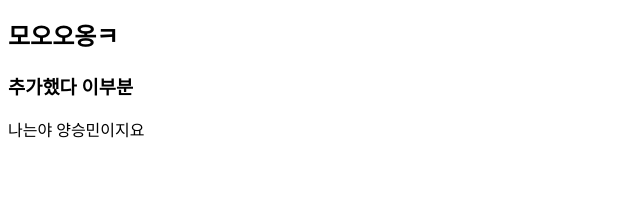
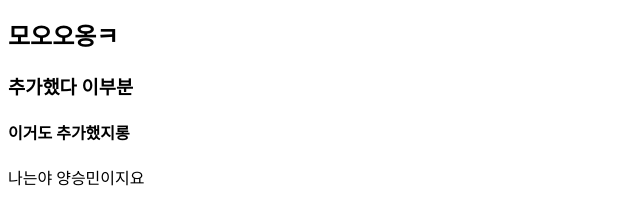
Before and after one commit to Seungmin5898/test-Project, a plain HTML site: page index.html in a window 1280 px wide. Shown: the part 116-340 px from the top of the page, without its empty margins (0-640 px from the left). Drawn offline with Linux system fonts and the light colour scheme.

Commit message:
second commit

```diff
--- a/index.html
+++ b/index.html
@@ -11,6 +11,7 @@
     <p>예ㅖㅖㅖㅖㅖ</p>
     <h2>모오오옹ㅋ</h2>
     <h3>추가했다 이부분 </h3>
-    <main> 나는야 양승민이지요 </main>
+    <h4> 이거도 추가했지롱 </h4>
+    <main> 나는야 양승민이지요</main>
   </body>
 </html>
```
